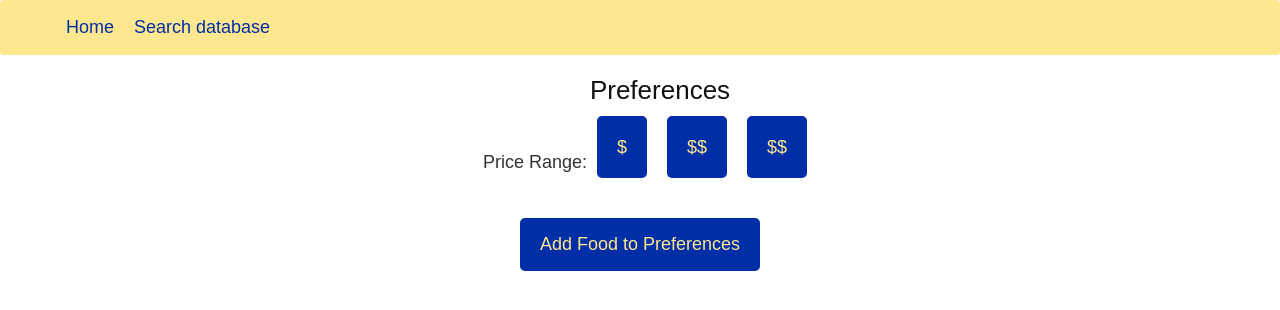
After one commit to benevanoff/Restaurant-Recommender, a Flask app: page /preferences in a window 1280 px wide. The commit adds this page. Shown: the top 310 px of the page. Run offline with Flask 2, Linux system fonts and the light colour scheme; the visitor is signed in with stand-in values (Sample User, id 1); some libraries are stand-ins or nearby versions.

Commit message:
complete options bar actions

```diff
--- a/cs411_proj_webapp/webapp/routes.py
+++ b/cs411_proj_webapp/webapp/routes.py
@@ -164,21 +164,17 @@ def suggest():
     conn = db.connect()
     res = {}
     for key in request.args.keys():
-        username = ""
-        print(request.args["bars"])
-        if key == "username": # username needs to be first parameter so it is recognized before making queries
-            username = request.args["username"]
+        username = session["username"]
         if key == "restaurants" and request.args["restaurants"] == "true":
-            query = sqlalchemy.text('SELECT DISTINCT res_id, res_name, price_level, rating, num_ratings, address FROM Restaurant r JOIN ServeRestaurant s ON r.id = s.res_id WHERE price_level IN (1, 2) AND rating > 4.5 AND num_ratings > 100 AND food_id IN (SELECT food_id FROM Favorites WHERE username="'+request.args["username"]+'") ORDER BY rating DESC, num_ratings DESC LIMIT 15');
+            query = sqlalchemy.text('SELECT DISTINCT res_id, res_name, price_level, rating, num_ratings, address FROM Restaurant r JOIN ServeRestaurant s ON r.id = s.res_id WHERE price_level IN (1, 2) AND rating > 4.5 AND num_ratings > 100 AND food_id IN (SELECT food_id FROM Favorites WHERE username="'+session["username"]+'") ORDER BY rating DESC, num_ratings DESC LIMIT 15');
             suggestions = conn.execute(query)
-            #print(suggestions.fetchall())
             res["restaurants"] = json.dumps([dict(e) for e in suggestions.fetchall()])
         if key == "bars" and request.args["bars"] == "true":
-            query = sqlalchemy.text('SELECT DISTINCT bar_id, res_name, price_level, rating, num_ratings, address FROM Bar r JOIN ServeBar s ON r.id = s.bar_id WHERE price_level IN (1, 2) AND rating > 4.5 AND num_ratings > 100 AND food_id IN (SELECT food_id FROM Favorites WHERE username="'+request.args["username"]+'") ORDER BY rating DESC, num_ratings DESC LIMIT 15');
+            query = sqlalchemy.text('SELECT DISTINCT bar_id, res_name, price_level, rating, num_ratings, address FROM Bar r JOIN ServeBar s ON r.id = s.bar_id WHERE price_level IN (1, 2) AND rating > 4.5 AND num_ratings > 100 AND food_id IN (SELECT food_id FROM Favorites WHERE username="'+session["username"]+'") ORDER BY rating DESC, num_ratings DESC LIMIT 15');
             suggestions = conn.execute(query)
             res ["bars"] = json.dumps([dict(e) for e in suggestions.fetchall()])
         if key == "cafes" and request.args["cafes"] == "true":
-            query = sqlalchemy.text('SELECT DISTINCT cafe_id, res_name, price_level, rating, num_ratings, address FROM Cafe r JOIN ServeCafe s ON r.id = s.cafe_id WHERE price_level IN (1, 2) AND rating > 4.5 AND num_ratings > 100 AND food_id IN (SELECT food_id FROM Favorites WHERE username="'+request.args["username"]+'") ORDER BY rating DESC, num_ratings DESC LIMIT 15');
+            query = sqlalchemy.text('SELECT DISTINCT cafe_id, res_name, price_level, rating, num_ratings, address FROM Cafe r JOIN ServeCafe s ON r.id = s.cafe_id WHERE price_level IN (1, 2) AND rating > 4.5 AND num_ratings > 100 AND food_id IN (SELECT food_id FROM Favorites WHERE username="'+session["username"]+'") ORDER BY rating DESC, num_ratings DESC LIMIT 15');
             suggestions = conn.execute(query)
             res ["cafes"] = json.dumps([dict(e) for e in suggestions.fetchall()])
     conn.close()
@@ -251,8 +247,7 @@ def food_history_insert():
 @app.route("/history")
 def history():
     if "username" not in session:
-        flash("not logged in")
-        return {"status": 200}
+        return redirect("/login")
     conn = db.connect()
     resto_res = conn.execute(f'SELECT dish_name, res_id FROM OrderRestaurant o JOIN Food f ON o.food_id=f.id WHERE username="{session["username"]}"').fetchall()
     bar_res = conn.execute(f'SELECT dish_name, bar_id FROM OrderBar o JOIN Food f ON o.food_id=f.id WHERE username="{session["username"]}"').fetchall()
@@ -266,5 +261,24 @@ def history():
     for x in cafe_res:
         hist.append({"food_id" : x[0], "place_id" : x[1]})
 
-    #print(hist) bar
     return render_template('history.html', histories=hist)
+
+@app.route("/preferences")
+def preferences():
+    if "username" not in session:
+        return redirect('/login')
+
+    return render_template('preferences.html')
+
+@app.route("/add_food")
+def add_food():
+    if "username" not in session:
+        return redirect('/login')
+
+    return render_template('add_food.html')
+
+@app.route("/logout")
+def logout():
+    if "username" in session:
+        session.pop("username")
+    return redirect("/login")
--- /dev/null
+++ b/cs411_proj_webapp/webapp/templates/preferences.html
@@ -0,0 +1,19 @@
+{% extends "base.html" %}
+
+{% block content %}
+<center>
+	<h2>Preferences</h2>
+	<div style="display: flex;justify-content: center;">
+		<p>Price Range: </p>
+		<button>$</button>
+		<button>$$</button>
+		<button>$$</button>
+	</div>
+	<h3></h3>
+    <button id="add-food">Add Food to Preferences</button>
+</center>
+
+<script>
+	document.getElementById("add-food").addEventListener("click", () => location.href = '/add_food');
+</script>
+{% endblock %}
```
Also changed, not shown: cs411_proj_webapp/webapp/templates/search.html (+11 -8 lines).
